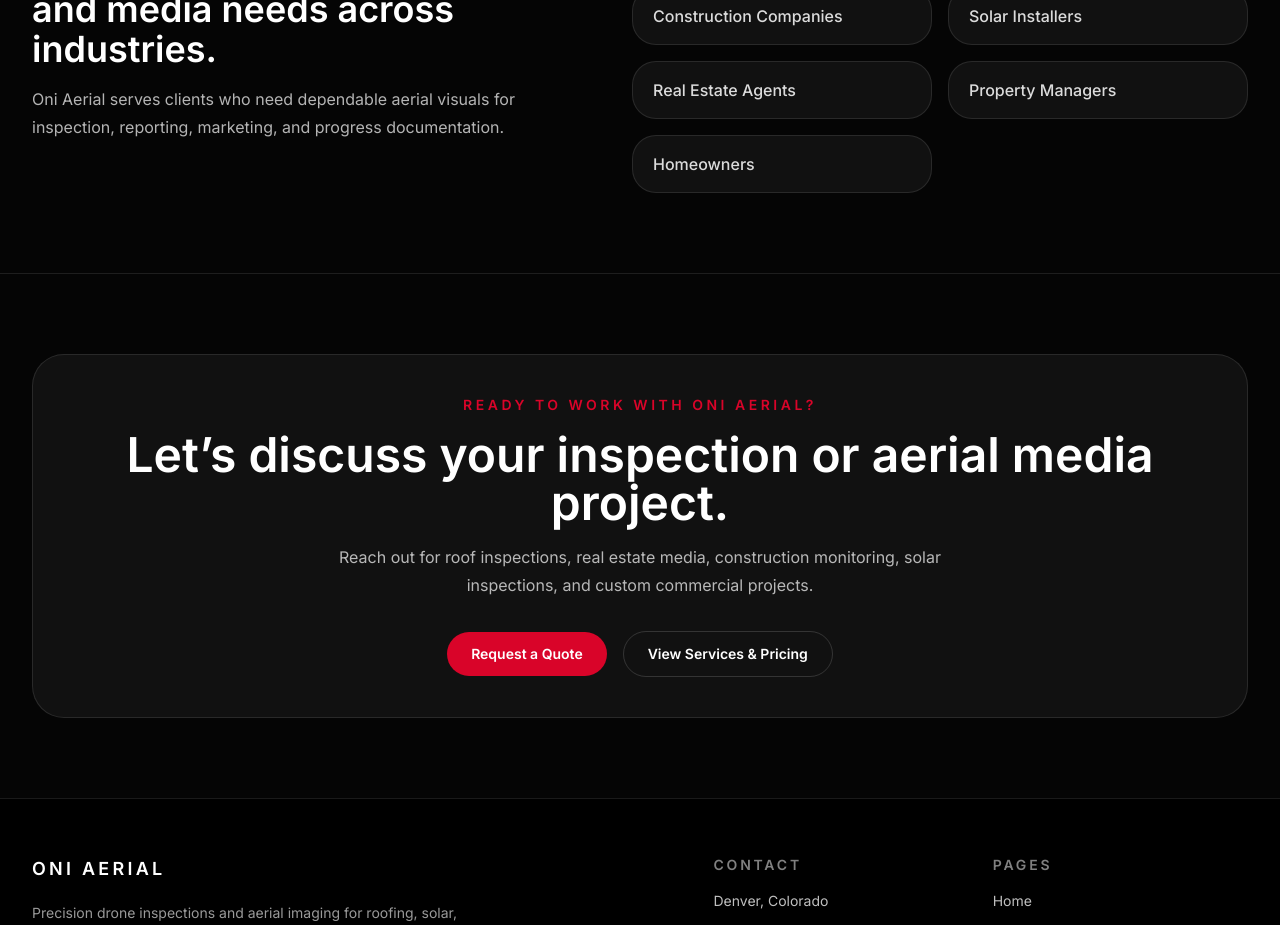
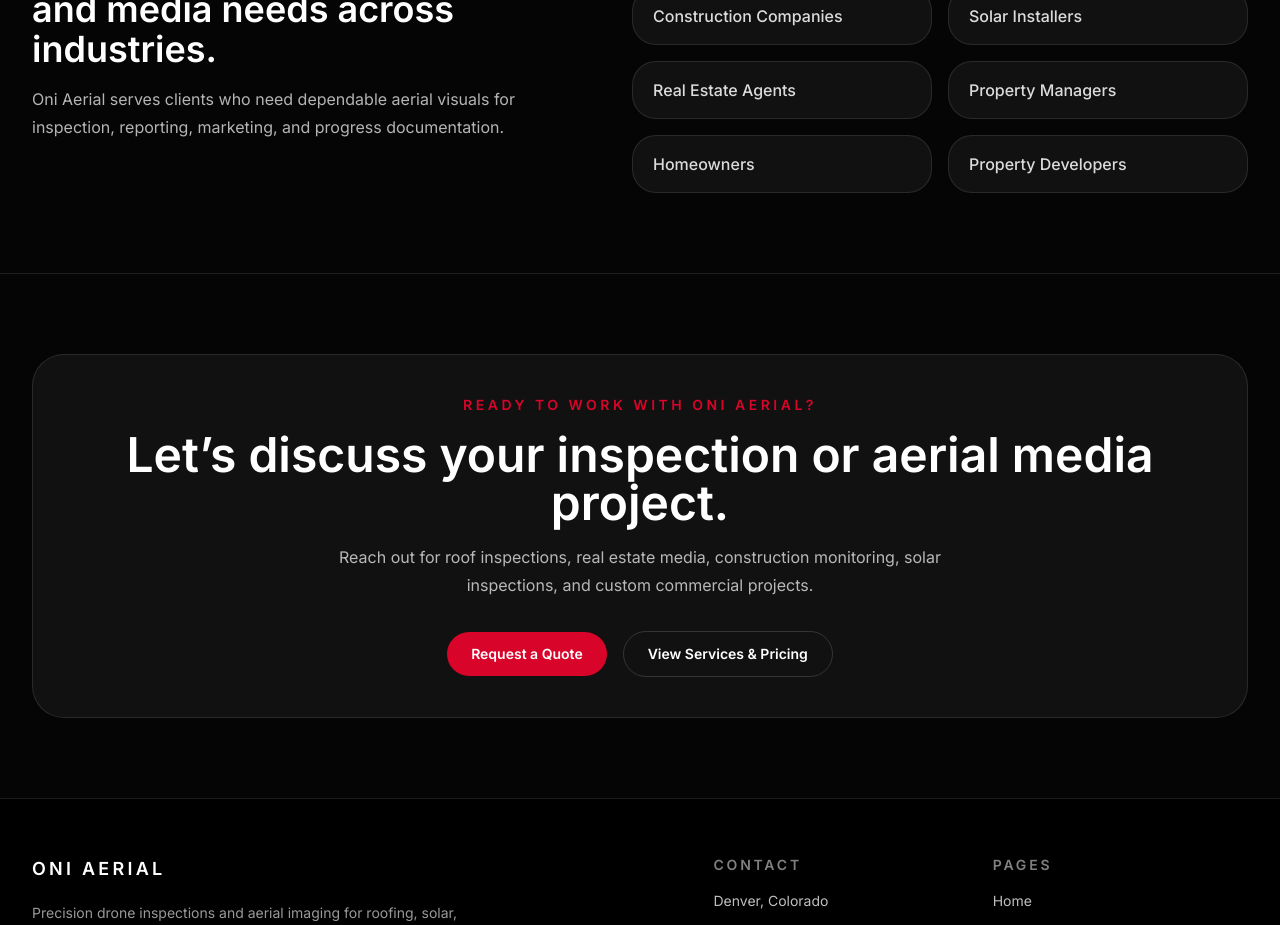
Before and after one commit to e-dvni/oni-aerial, a Next.js app in the folder frontend/: page /about in a window 1280 px wide. Shown: the part 2200-3125 px from the top of the page. Built offline with nearby package versions, Linux system fonts and the light colour scheme.

Commit message:
About Edit

```diff
--- a/frontend/src/app/about/page.tsx
+++ b/frontend/src/app/about/page.tsx
@@ -27,6 +27,7 @@
     "Real Estate Agents",
     "Property Managers",
     "Homeowners",
+    "Property Developers",
   ];
 
   return (
```
